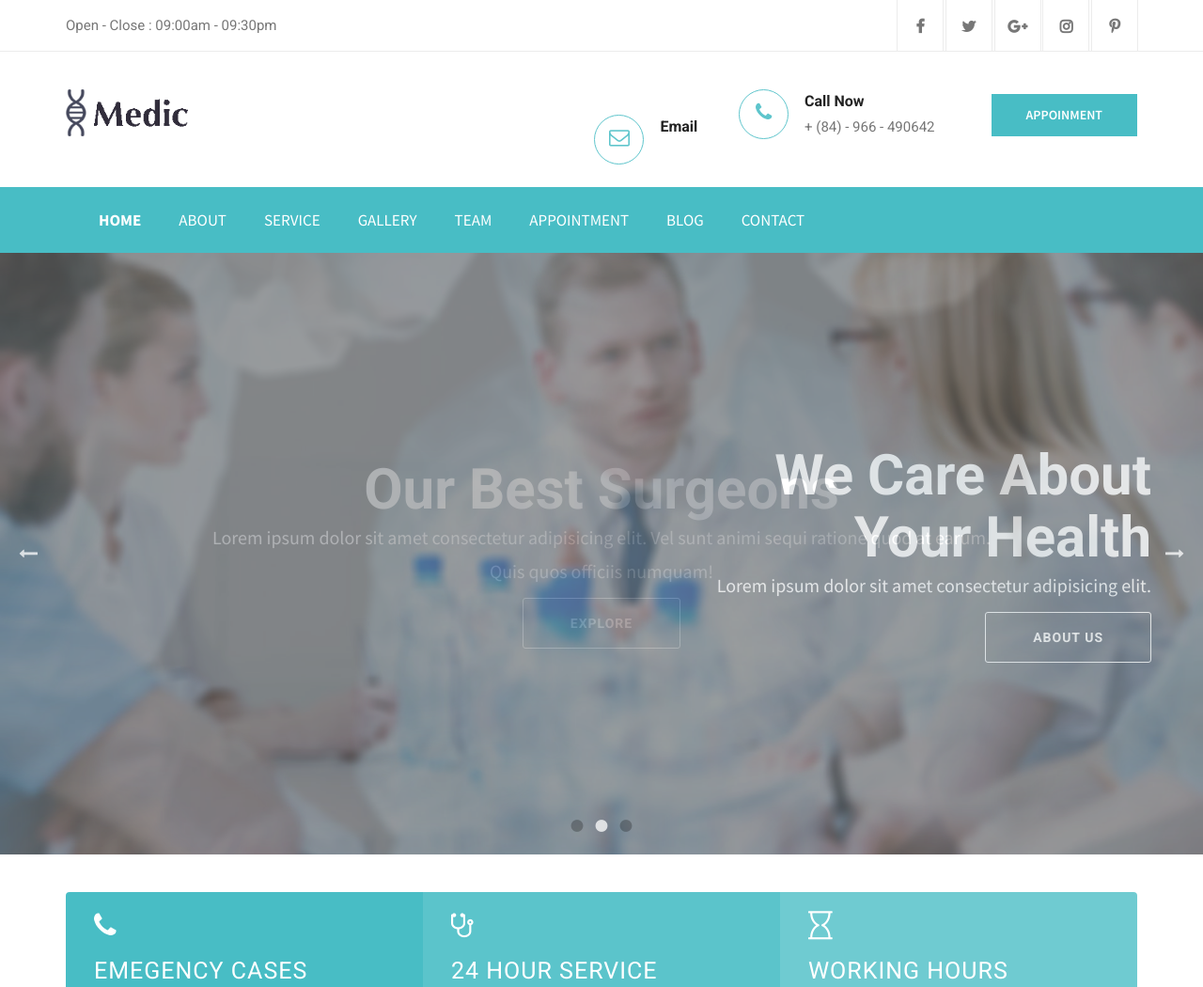
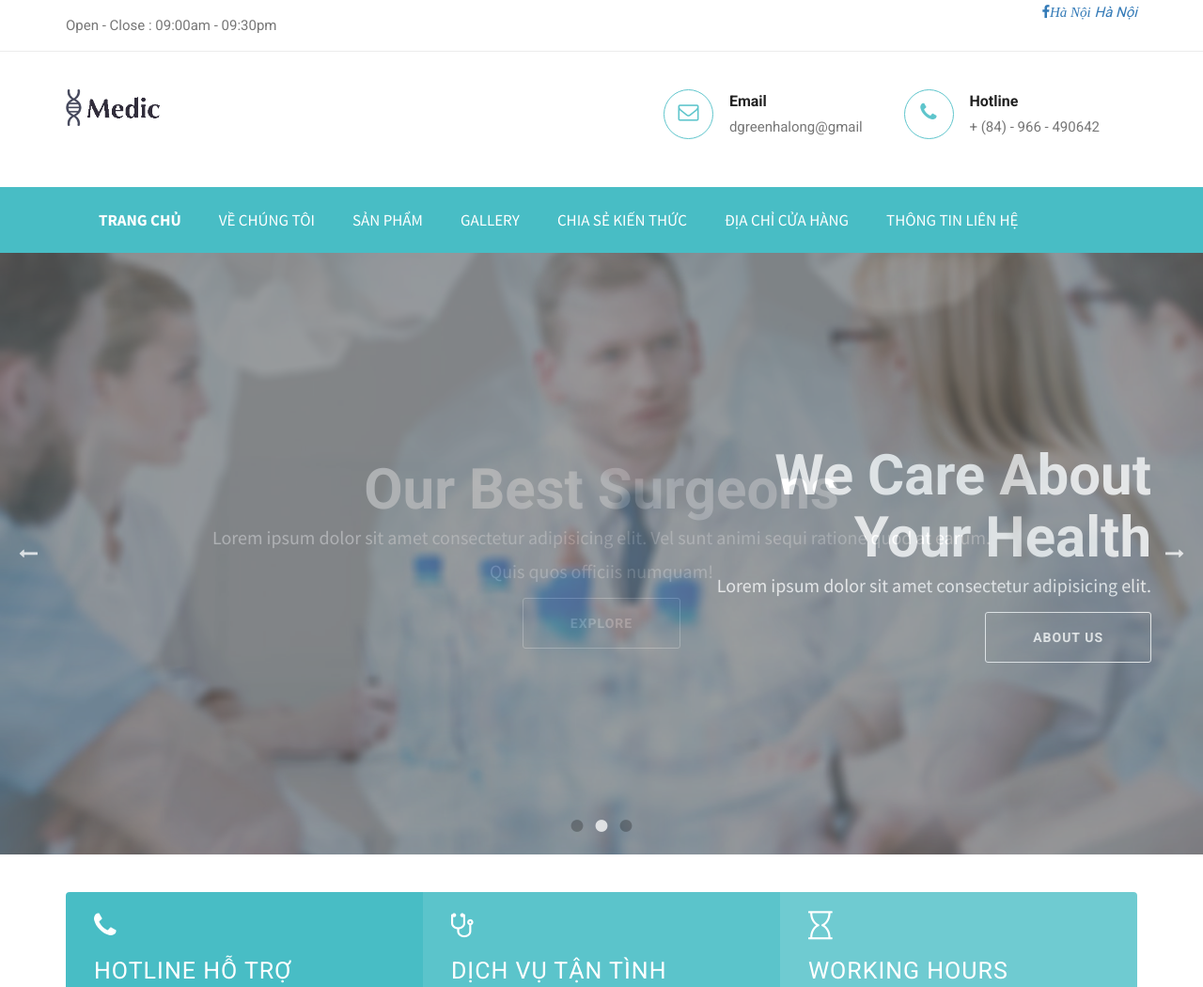
Before and after one commit to dgreenhalong/medic, a plain HTML site: page index.html in a window 1280 px wide. Shown: the top 1050 px of the page at 94% size. Drawn offline with Linux system fonts and the light colour scheme; some packages are replaced by stand-ins of ours.

Commit message:
Add files via upload

```diff
--- a/index.html
+++ b/index.html
@@ -3,7 +3,7 @@
 
 <head>
   <meta charset="utf-8">
-  <title>Medic | Medical HTML Template</title>
+  <title>D-Green Hạ Long</title>
 
 
   <!-- mobile responsive meta -->
@@ -27,12 +27,11 @@
 
 
 <body>
+
   <div class="page-wrapper">
     <!-- Preloader -->
     <!-- <div class="preloader"></div> -->
     <!-- Preloader -->
-
-
 
 <!--header top-->
 <div class="header-top">
@@ -42,31 +41,13 @@
             </div>
             <div class="top-right">
                   <ul class="social-links">
-                        <li>
-                              <a href="#">
-                                    <i class="fa fa-facebook" aria-hidden="true"></i>
+
+                              <a href="https://www.facebook.com/dgreenhalong">
+                                    <i class="fa fa-facebook" aria-hidden="true"><i class=icon-facebook>Hà Nội</i></i>
+                                    <i class=icon-facebook>Hà Nội</i>
                               </a>
-                        </li>
-                        <li>
-                              <a href="#">
-                                    <i class="fa fa-twitter" aria-hidden="true"></i>
-                              </a>
-                        </li>
-                        <li>
-                              <a href="#">
-                                    <i class="fa fa-google-plus" aria-hidden="true"></i>
-                              </a>
-                        </li>
-                        <li>
-                              <a href="#">
-                                    <i class="fa fa-instagram" aria-hidden="true"></i>
-                              </a>
-                        </li>
-                        <li>
-                              <a href="#">
-                                    <i class="fa fa-pinterest-p" aria-hidden="true"></i>
-                              </a>
-                        </li>
+
+
                   </ul>
             </div>
       </div>
@@ -79,7 +60,7 @@
             <div class="logo">
                   <figure>
                         <a href="index.html">
-                              <img src="images/logo.png" alt="" width="130">
+                              <img src="images/logo.png" alt="" width="100">
                         </a>
                   </figure>
             </div>
@@ -92,21 +73,20 @@
                               <strong>Email</strong>
                               <br>
                               <a href="#">
-                                    <span><dgreenhalong@gmail class="com"></dgreenhalong@gmail></span>
+                                <span> dgreenhalong@gmail </span>
                               </a>
                         </li>
                         <li class="item">
                               <div class="icon-box">
                                     <i class="fa fa-phone"></i>
                               </div>
-                              <strong>Call Now</strong>
+                              <strong>Hotline</strong>
                               <br>
-                              <span>+ (84) - 966 - 490642</span>
+                              <a href="#">
+                                <span> + (84) - 966 - 490642 </span>
+                              </a>
                         </li>
                   </ul>
-                  <div class="link-btn">
-                        <a href="#" class="btn-style-one">Appoinment</a>
-                  </div>
             </div>
       </div>
 </section>
@@ -130,28 +110,26 @@
             <div class="collapse navbar-collapse" id="bs-example-navbar-collapse-1">
                   <ul class="nav navbar-nav">
                         <li class="active">
-                              <a href="index.html">Home</a>
+                              <a href="index.html">Trang chủ</a>
                         </li>
                         <li>
-                              <a href="about.html">About</a>
+                              <a href="about.html">Về Chúng Tôi</a>
                         </li>
                         <li>
-                              <a href="service.html">Service</a>
+                              <a href="service.html">Sản Phẩm</a>
                         </li>
                         <li>
                               <a href="gallery.html">Gallery</a>
                         </li>
                         <li>
-                              <a href="team.html">Team</a>
+                              <a href="team.html">Chia Sẻ Kiến Thức</a>
+                        </li>
+
+                        <li>
+                              <a href="blog.html">Địa Chỉ Cửa Hàng</a>
                         </li>
                         <li>
-                              <a href="appointment.html">Appointment</a>
-                        </li>
-                        <li>
-                              <a href="blog.html">Blog</a>
-                        </li>
-                        <li>
-                              <a href="contact.html">Contact</a>
+                              <a href="contact.html">Thông Tin Liên Hệ</a>
                         </li>
                         <!-- <li class="dropdown">
                               <a href="#" class="dropdown-toggle" data-toggle="dropdown" role="button" aria-haspopup="true" aria-expanded="false">Dropdown
@@ -250,13 +228,13 @@
                 <div class="cta-block">
                     <div class="emmergency item">
                         <i class="fa fa-phone"></i>
-                        <h2>Emegency Cases</h2>
-                        <a href="#">1-800-700-6200</a>
+                        <h2>Hotline Hỗ Trợ</h2>
+                        <a href="#">0966 490 642</a>
                         <p>Lorem ipsum dolor sit, amet consectetur adipisicing elit.</p>
                     </div>
                     <div class="top-doctor item">
                         <i class="fa fa-stethoscope"></i>
-                        <h2>24 Hour Service</h2>
+                        <h2>Dịch Vụ Tận Tình</h2>
                         <p>Lorem ipsum dolor, sit amet consectetur adipisicing elit. Inventore dignissimos officia dicta suscipit vel eum</p>
                         <a href="#" class="btn btn-main">Read more</a>
                     </div>
```
